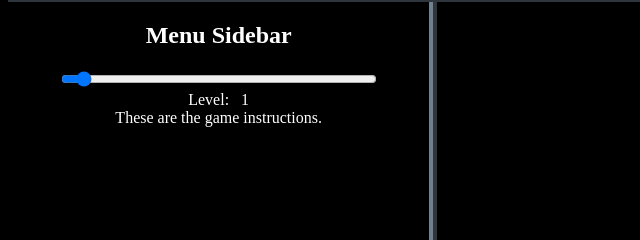
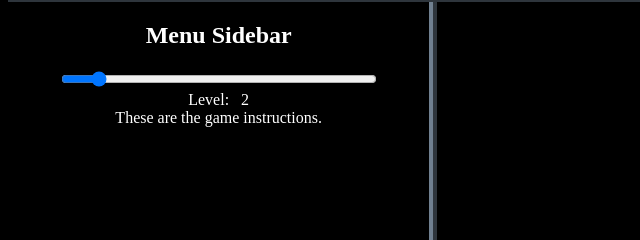
Before and after one commit to kedholmmoch/Dr-Mario-JS, a website built with webpack: page index.html in a window 1280 px wide. Shown: the part 156-396 px from the top of the page, 0-640 px from the left. Built offline with nearby package versions, Linux system fonts and the light colour scheme.

Commit message:
small update index html

```diff
--- a/index.html
+++ b/index.html
@@ -41,8 +41,8 @@
       <h1>Menu Sidebar</h1>
       <div id="game-options">
         <div class="slide-container">
-          <input type="range" min="0" max="20" value="1" class="slider" id="level-slide">
-          <div>Level: &nbsp;&nbsp;<span id="curr-level"> 1 </span></div>
+          <input type="range" min="0" max="20" value="2" class="slider" id="level-slide">
+          <div>Level: &nbsp;&nbsp;<span id="curr-level"> 2 </span></div>
         </div>
       </div>
       <div id="game-instructions">
```
